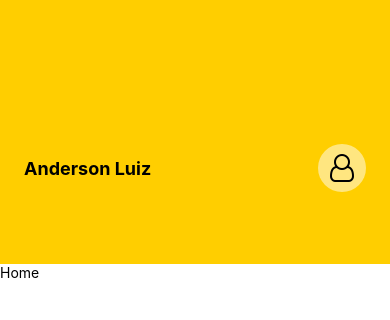
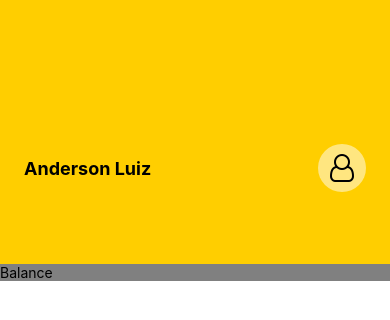
Before and after one commit to andersontrkz/bank-app, a React Native app: screen / in a window 390 px wide. Shown: the top 320 px of the page. Built offline with nearby package versions, Linux system fonts and the light colour scheme.

Commit message:
feat: add balance component

```diff
--- /dev/null
+++ b/src/components/Balance/index.tsx
@@ -0,0 +1,15 @@
+import { StyleSheet, Text, View } from 'react-native';
+
+export default function Balance() {
+  return (
+    <View style={styles.container}>
+      <Text>Balance</Text>
+    </View>
+  );
+}
+
+const styles = StyleSheet.create({
+  container: {
+    backgroundColor: 'gray',
+  },
+});
--- a/src/pages/Home/index.tsx
+++ b/src/pages/Home/index.tsx
@@ -1,11 +1,13 @@
 import { StyleSheet, Text, View } from 'react-native';
+import Balance from '../../components/Balance';
 import Header from '../../components/Header';
 
 export default function Home() {
   return (
     <View style={styles.container}>
       <Header username="Anderson Luiz" />
-      <Text>Home</Text>
+
+      <Balance />
     </View>
   );
 }
```
